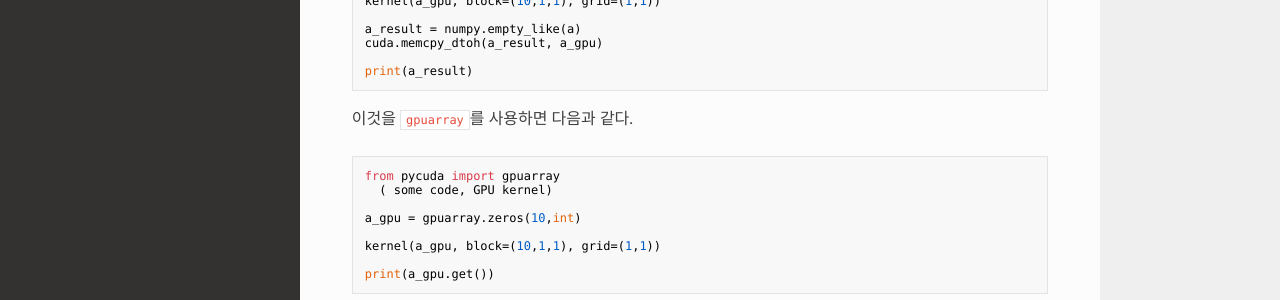
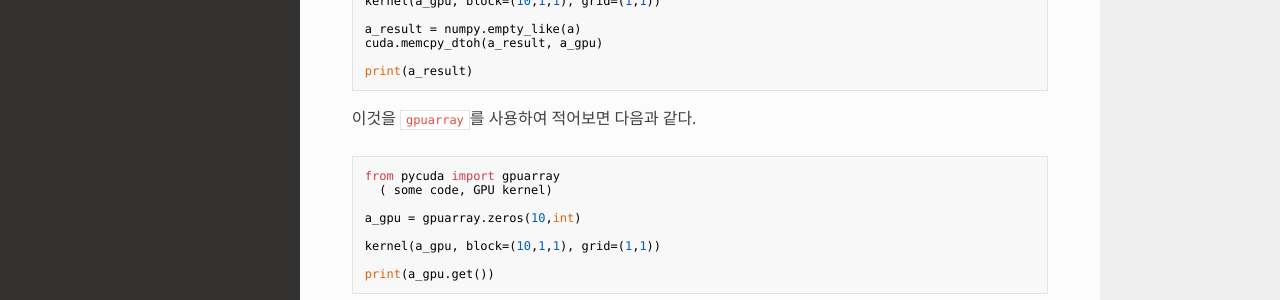
Before and after one commit to WonyoungCho/CUDA, an MkDocs documentation site: the page built from docs/PyCUDA_int.md, in a window 1280 px wide and 1320 px high. Shown: the part 881-1181 px from the top of the window. Built offline with MkDocs 1.6.1, drawn with Linux system fonts in a browser that asks for light colours; nearby versions of some CDN libraries; old or Windows-style settings are respelled for this version of MkDocs.

Commit message:
Update PyCUDA_int.md

````diff
--- a/docs/PyCUDA_int.md
+++ b/docs/PyCUDA_int.md
@@ -42,7 +42,7 @@ cuda.memcpy_dtoh(a_result, a_gpu)
 print(a_result)
 ```
 
-이것을 `gpuarray`를 사용하면 다음과 같다.
+이것을 `gpuarray`를 사용하여 적어보면 다음과 같다.
 ```python
 from pycuda import gpuarray
   ( some code, GPU kernel)
````
